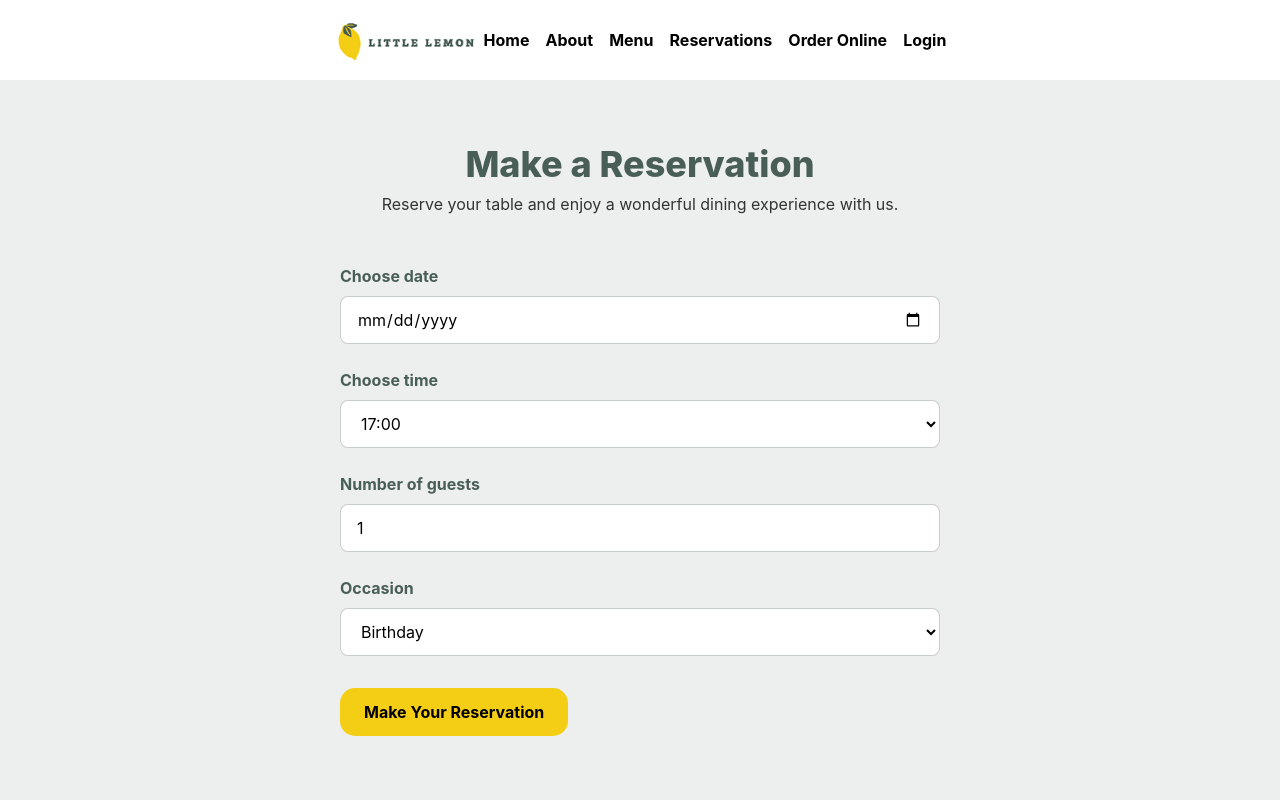
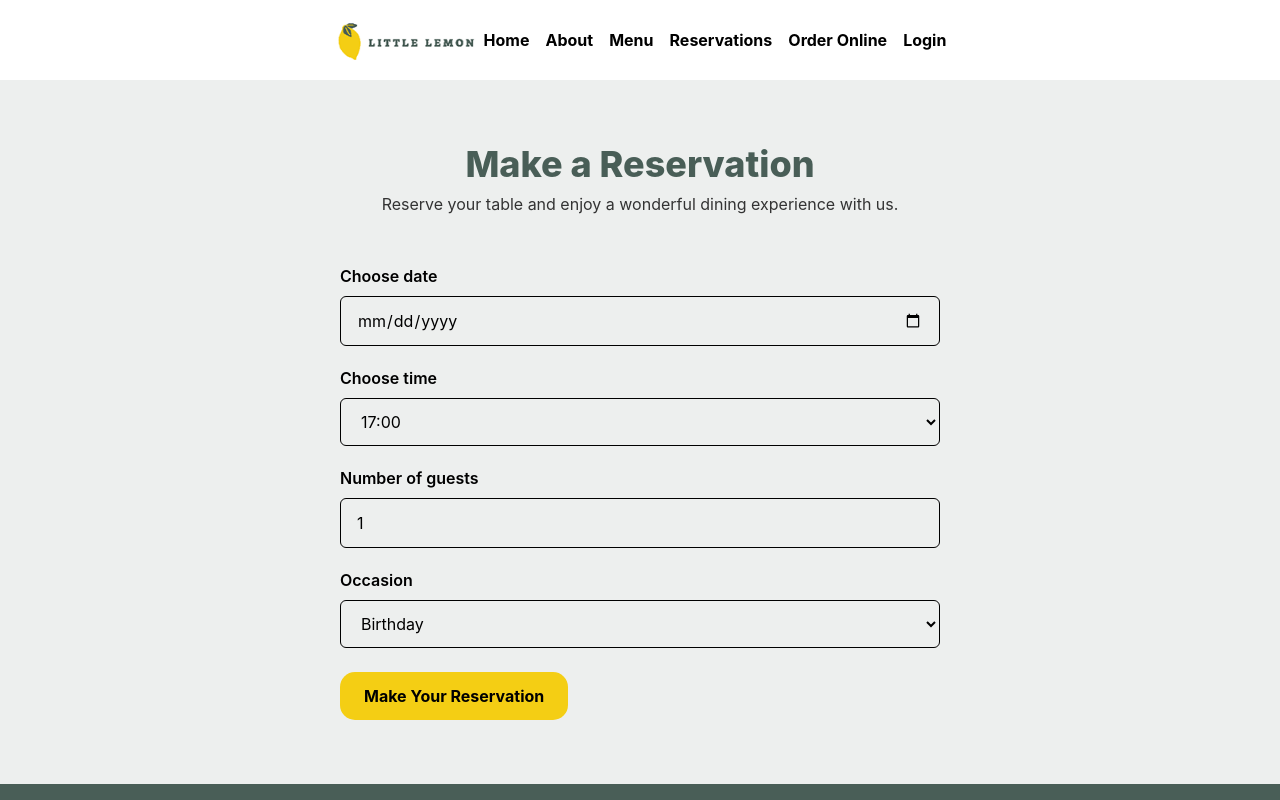
Before and after one commit to ENG-BXI/Meta-Capstone-Project, a React (Vite) app: page /booking in a window 1280 px wide. Shown: the top 800 px of the page. Built offline with nearby package versions, Linux system fonts and the light colour scheme.

Commit message:
add formik and yup validation

```diff
--- a/package.json
+++ b/package.json
@@ -13,12 +13,14 @@
   "dependencies": {
     "@tailwindcss/vite": "^4.3.3",
     "@testing-library/react": "^16.3.3",
+    "formik": "^2.4.9",
     "jest": "^30.5.1",
     "react": "^19.2.8",
     "react-dom": "^19.2.8",
     "react-router": "^8.3.1",
     "sonner": "^2.0.8",
-    "tailwindcss": "^4.3.3"
+    "tailwindcss": "^4.3.3",
+    "yup": "^1.7.1"
   },
   "devDependencies": {
     "@eslint/js": "^10.0.1",
--- a/src/components/booking-form.tsx
+++ b/src/components/booking-form.tsx
@@ -1,7 +1,8 @@
-import {useState, type FormEvent} from 'react';
+import { Formik, Form, Field, ErrorMessage } from 'formik';
+import * as Yup from 'yup';
 import Button from '../components/button';
-import {toast} from 'sonner';
-import {useNavigate} from 'react-router';
+import { toast } from 'sonner';
+import { useNavigate } from 'react-router';
 
 interface BookingFormData {
   date: string;
@@ -19,129 +20,188 @@ interface BookingFormProps {
   }>;
 }
 
-const BookingForm = ({availableTimes, dispatch}: BookingFormProps) => {
-  const [formData, setFormData] = useState<BookingFormData>({
+const bookingSchema = Yup.object({
+  date: Yup.string()
+    .required('Please choose a date.'),
+
+  time: Yup.string()
+    .required('Please choose a time.'),
+
+  guests: Yup.number()
+    .typeError('Guests must be a number.')
+    .min(1, 'At least 1 guest is required.')
+    .max(10, 'Maximum 10 guests are allowed.')
+    .required('Please enter the number of guests.'),
+
+  occasion: Yup.string()
+    .oneOf(['Birthday', 'Anniversary'])
+    .required('Please choose an occasion.'),
+});
+
+const BookingForm = ({
+  availableTimes = [],
+  dispatch,
+}: BookingFormProps) => {
+  const navigate = useNavigate();
+
+  const initialValues: BookingFormData = {
     date: '',
     time: '17:00',
     guests: 1,
-    occasion: 'Birthday'
-  });
-  const navigate = useNavigate();
-  const [isSubmitting, setIsSubmitting] = useState(false);
-
-  const handleChange = (e: React.ChangeEvent<HTMLInputElement | HTMLSelectElement>) => {
-    const {name, value} = e.target;
-
-    setFormData(prev => ({
-      ...prev,
-      [name]: name === 'guests' ? Number(value) : value
-    }));
+    occasion: 'Birthday',
   };
 
-  const handleSubmit = async (e: FormEvent<HTMLFormElement>) => {
-    e.preventDefault();
+  const handleSubmit = (values: BookingFormData) => {
+    try {
+      const success = submitAPI(values);
 
-    setIsSubmitting(true);
-
-    try {
-      const payload = {
-        date: formData.date,
-        time: formData.time,
-        guests: formData.guests,
-        occasion: formData.occasion
-      };
-
-      const success = submitAPI(payload);
       if (!success) {
         throw new Error('Failed to submit reservation');
       }
+
       toast.success('Reservation confirmed!');
-      setFormData({
-        date: '',
-        time: '',
-        guests: 0,
-        occasion: 'Birthday'
-      });
       navigate('/');
     } catch (error) {
       console.error('Failed to make reservation:', error);
-      toast.error('Something went wrong. Please try again.' + error);
-    } finally {
-      setIsSubmitting(false);
+      toast.error('Something went wrong. Please try again.');
     }
   };
 
   return (
-    <form data-testid='booking-form' onSubmit={handleSubmit} className='mx-auto max-w-150'>
-      <div className='flex flex-col gap-6'>
+    <Formik
+      initialValues={initialValues}
+      validationSchema={bookingSchema}
+      onSubmit={handleSubmit}
+    >
+      {({ isSubmitting, setFieldValue }) => (
+        <Form
+          data-testid="booking-form"
+          className="mx-auto max-w-150"
+        >
           {/* Date */}
-        <div data-testid='date-input' className='flex flex-col gap-2'>
-          <label htmlFor='res-date' className='font-bold text-primary-gray'>
+          <div className="mb-5">
+            <label
+              htmlFor="date"
+              className="mb-2 block font-semibold"
+            >
               Choose date
             </label>
 
-          <input
-            type='date'
-            id='res-date'
-            name='date'
-            value={formData.date}
-            onChange={e => {
-              handleChange(e);
+            <Field
+              type="date"
+              id="date"
+              name="date"
+              className="w-full rounded-md border px-4 py-3"
+              onChange={(e: React.ChangeEvent<HTMLInputElement>) => {
+                const date = e.target.value;
+
+                setFieldValue('date', date);
 
                 dispatch?.({
                   type: 'UPDATE_TIMES',
-                day: new Date(e.target.value)
+                  day: new Date(date),
                 });
               }}
-            required
-            className='h-12 rounded-lg border border-primary-gray/30 bg-white px-4 outline-none transition focus:border-primary-yellow focus:ring-2 focus:ring-primary-yellow/30'
+            />
+
+            <ErrorMessage
+              name="date"
+              component="p"
+              className="mt-1 text-sm text-red-500"
             />
           </div>
 
           {/* Time */}
-        <div data-testid='time-input' className='flex flex-col gap-2'>
-          <label htmlFor='res-time' className='font-bold text-primary-gray'>
+          <div className="mb-5">
+            <label
+              htmlFor="time"
+              className="mb-2 block font-semibold"
+            >
               Choose time
             </label>
 
-          <select id='res-time' name='time' value={formData.time} onChange={handleChange} required className='h-12 rounded-lg border border-primary-gray/30 bg-white px-4 outline-none transition focus:border-primary-yellow focus:ring-2 focus:ring-primary-yellow/30'>
-            {availableTimes?.map(time => (
+            <Field
+              as="select"
+              id="time"
+              name="time"
+              className="w-full rounded-md border px-4 py-3"
+            >
+              <option value="">Select a time</option>
+
+              {availableTimes.map((time) => (
                 <option key={time} value={time}>
                   {time}
                 </option>
               ))}
-          </select>
+            </Field>
+
+            <ErrorMessage
+              name="time"
+              component="p"
+              className="mt-1 text-sm text-red-500"
+            />
           </div>
 
           {/* Guests */}
-        <div data-testid='guests-input' className='flex flex-col gap-2'>
-          <label htmlFor='guests' className='font-bold text-primary-gray'>
+          <div className="mb-5">
+            <label
+              htmlFor="guests"
+              className="mb-2 block font-semibold"
+            >
               Number of guests
             </label>
 
-          <input type='number' id='guests' name='guests' min='1' max='10' value={formData.guests} onChange={handleChange} required className='h-12 rounded-lg border border-primary-gray/30 bg-white px-4 outline-none transition focus:border-primary-yellow focus:ring-2 focus:ring-primary-yellow/30' />
+            <Field
+              type="number"
+              id="guests"
+              name="guests"
+              min="1"
+              max="10"
+              className="w-full rounded-md border px-4 py-3"
+            />
+
+            <ErrorMessage
+              name="guests"
+              component="p"
+              className="mt-1 text-sm text-red-500"
+            />
           </div>
 
           {/* Occasion */}
-        <div data-testid='occasion-input' className='flex flex-col gap-2'>
-          <label htmlFor='occasion' className='font-bold text-primary-gray'>
+          <div className="mb-6">
+            <label
+              htmlFor="occasion"
+              className="mb-2 block font-semibold"
+            >
               Occasion
             </label>
 
-          <select id='occasion' name='occasion' value={formData.occasion} onChange={handleChange} required className='h-12 rounded-lg border border-primary-gray/30 bg-white px-4 outline-none transition focus:border-primary-yellow focus:ring-2 focus:ring-primary-yellow/30'>
-            <option value='Birthday'>Birthday</option>
-            <option value='Anniversary'>Anniversary</option>
-          </select>
+            <Field
+              as="select"
+              id="occasion"
+              name="occasion"
+              className="w-full rounded-md border px-4 py-3"
+            >
+              <option value="Birthday">Birthday</option>
+              <option value="Anniversary">Anniversary</option>
+            </Field>
+
+            <ErrorMessage
+              name="occasion"
+              component="p"
+              className="mt-1 text-sm text-red-500"
+            />
           </div>
 
-        {/* Submit */}
-        <div data-testid='submit-input' className='pt-2'>
-          <Button type='submit' disabled={isSubmitting}>
-            {isSubmitting ? 'Making Reservation...' : 'Make Your Reservation'}
+          <Button
+            type="submit"
+            disabled={isSubmitting}
+          >
+            {isSubmitting ? 'Booking...' : 'Make Your Reservation'}
           </Button>
-        </div>
-      </div>
-    </form>
+        </Form>
+      )}
+    </Formik>
   );
 };
 
```
Also changed, not shown: 1 other file (tests, documents, lock files or other folders). Lines whose indentation alone changed are shown as unchanged.
